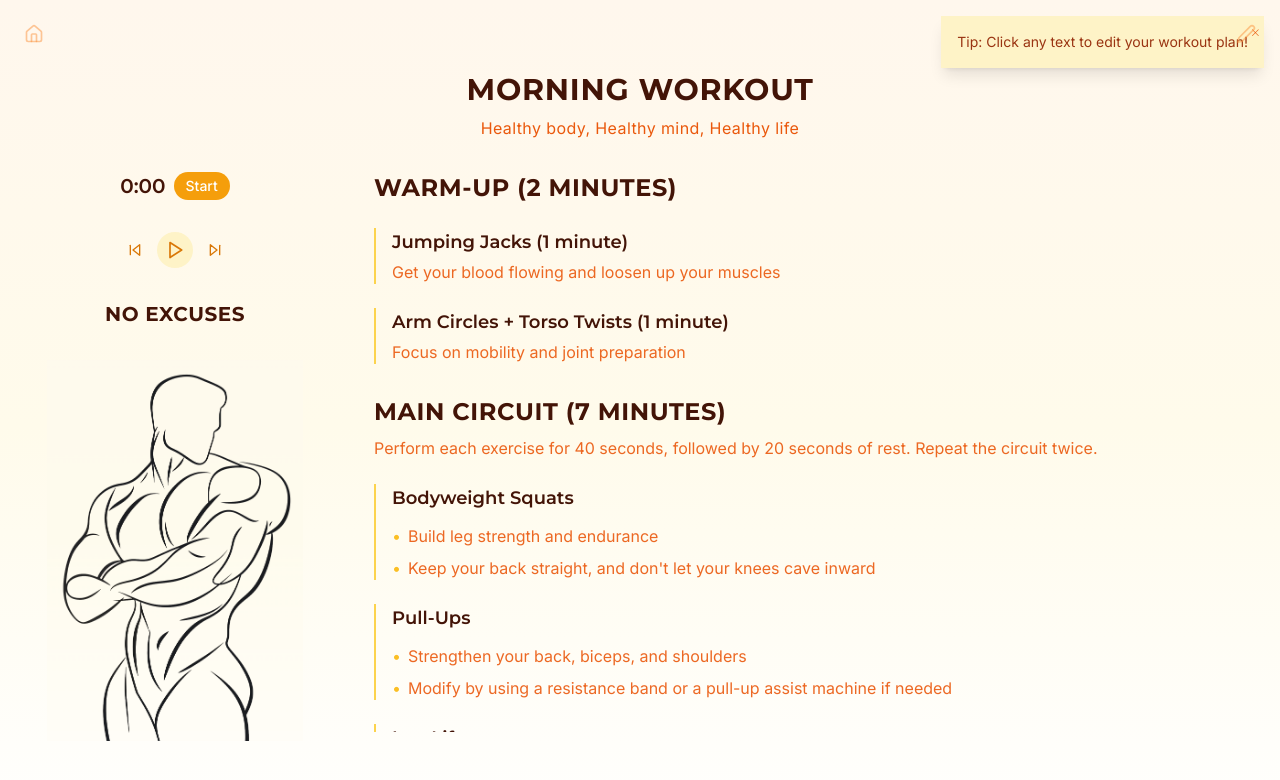
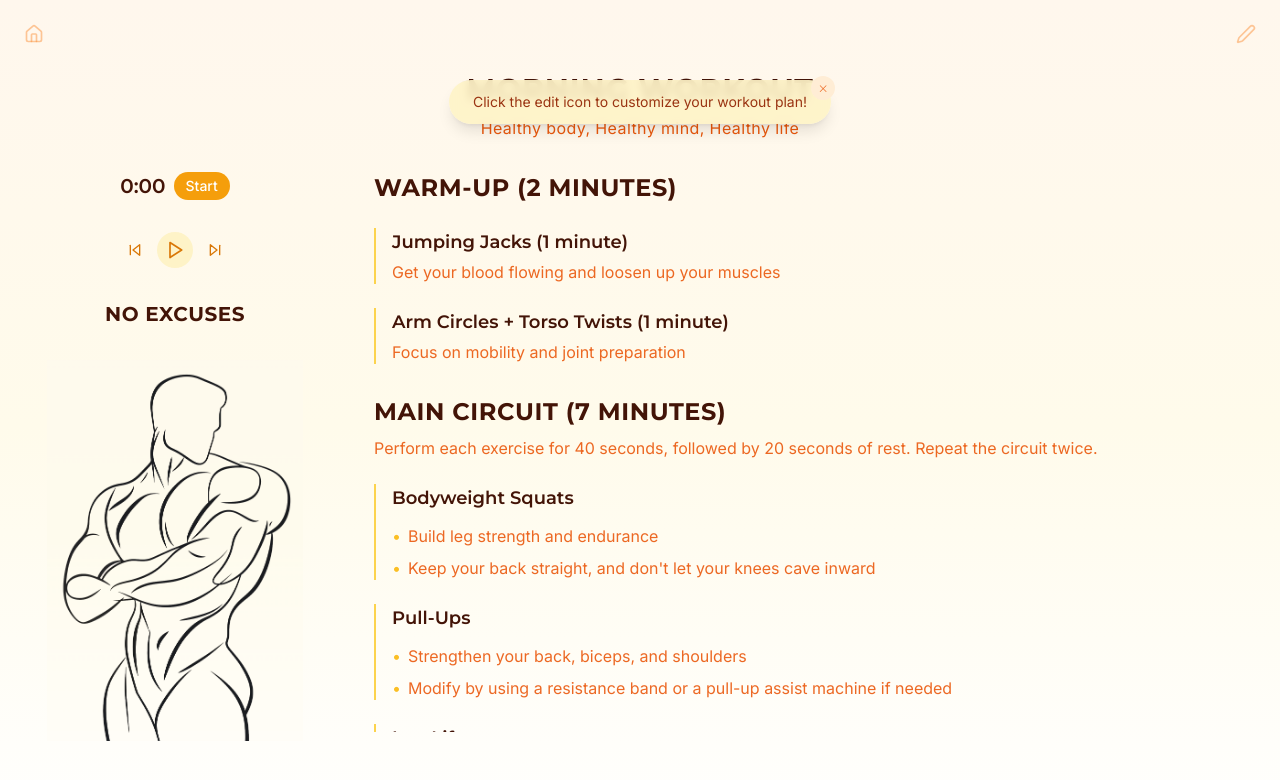
Before and after one commit to cryptodevlogan/plant-app, a Next.js app: page /workout in a window 1280 px wide. Shown: the top 780 px of the page. Built offline with nearby package versions, Linux system fonts and the light colour scheme; a web font is replaced by a local one.

Commit message:
fix: improve UI and error handling - Fix tooltip message in workout page - Remove unused imports and state in prayer page - Fix type errors in workout page exercise updates - Improve tooltip positioning and styling

```diff
--- a/app/workout/page.tsx
+++ b/app/workout/page.tsx
@@ -258,13 +258,13 @@ export default function WorkoutPage() {
     >
       <main className="min-h-screen p-6 bg-gradient-to-b from-orange-50 via-amber-50 to-white">
         {showTooltip && (
-          <div className="fixed top-4 right-4 bg-amber-100 p-4 rounded-lg shadow-lg z-50">
-            <p className={`${inter.className} text-sm text-orange-800`}>
-              Tip: Click any text to edit your workout plan!
+          <div className="fixed inset-x-0 top-20 mx-auto w-fit bg-amber-100/90 backdrop-blur-sm px-6 py-3 rounded-full shadow-lg z-50">
+            <p className={`${inter.className} text-sm text-orange-800 whitespace-nowrap`}>
+              Click the edit icon to customize your workout plan!
             </p>
             <button
               onClick={handleCloseTooltip}
-              className="absolute top-1 right-1 text-orange-600 hover:text-orange-800"
+              className="absolute -right-1 -top-1 w-6 h-6 flex items-center justify-center bg-orange-100 rounded-full text-orange-600 hover:text-orange-800 hover:bg-orange-200 transition-colors"
             >
               ×
             </button>
```
